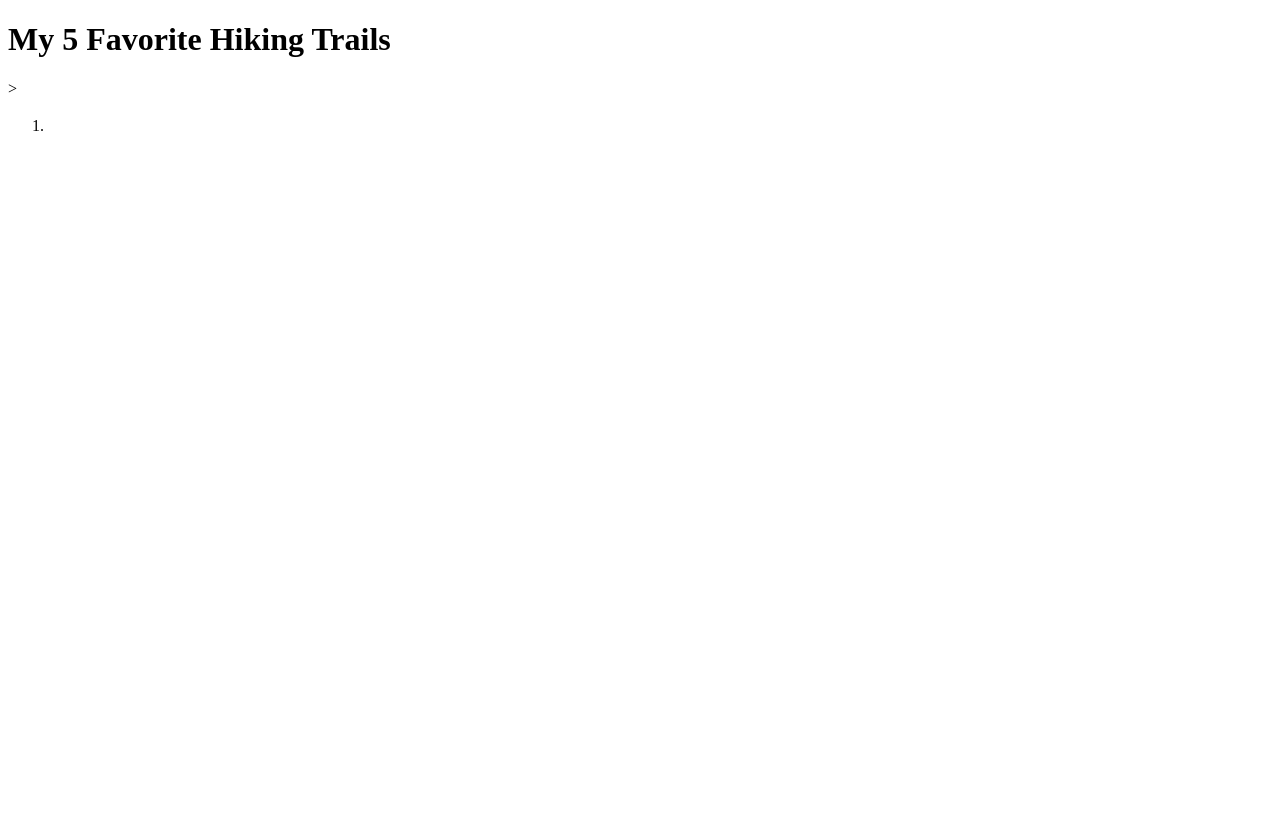
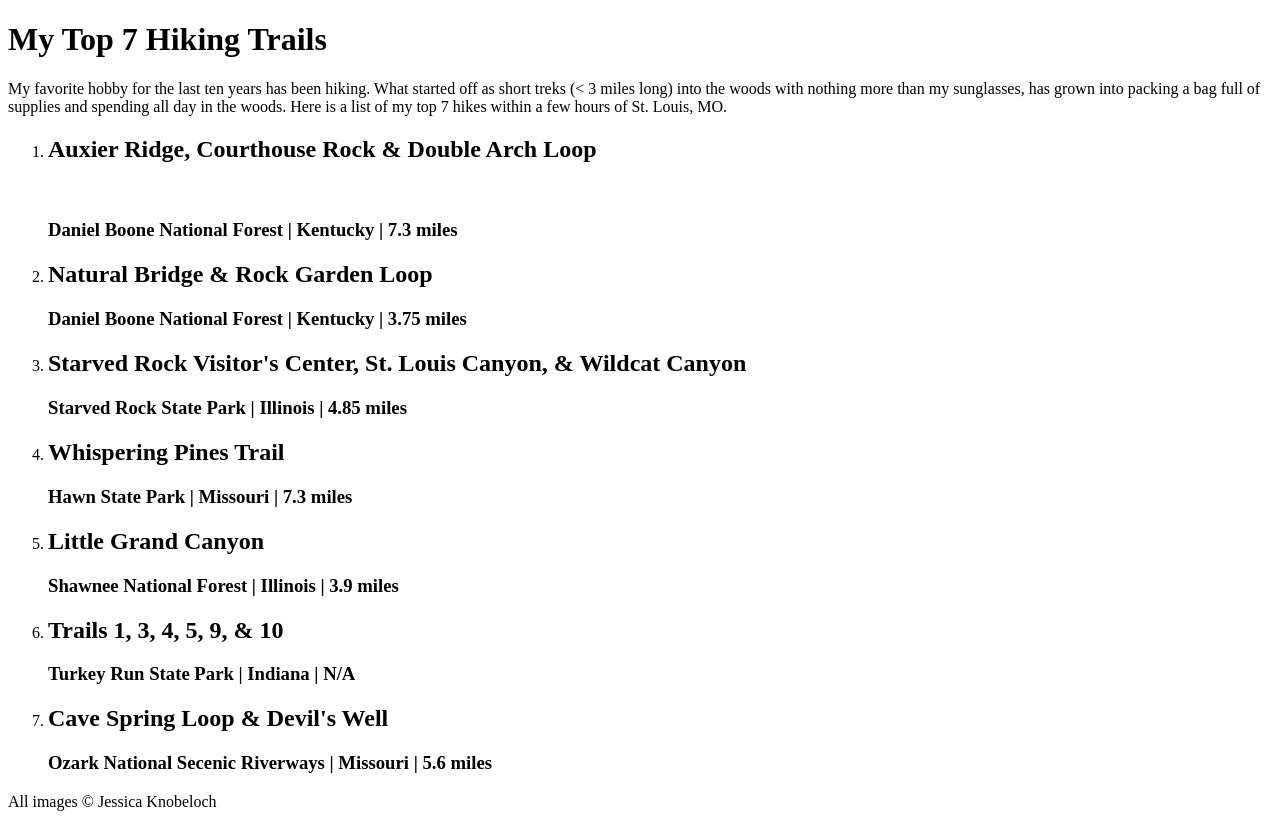
Before and after one commit to STL-WomenPlus-WebDev-March2023/js-assignment-4-html-me-something-jessicadove, a website: page index.html in a window 1280 px wide. Before the commit the page ends 800 px from the top, so only its background shows below. Drawn offline with Linux system fonts and the light colour scheme.

Commit message:
added subheadings to ordered list items

```diff
--- a/index.html
+++ b/index.html
@@ -1,23 +1,59 @@
 <!DOCTYPE html>
 <html>
    <head>
-      <title>My 5 Favorite Hiking Trails</title>
+      <title>My Top 7 Hiking Trails</title>
    </head>
    <body>
       <!-- Write your HTML in this file! -->
       <header>
-         <h1>My 5 Favorite Hiking Trails</h1>
+         <h1>My Top 7 Hiking Trails</h1>
       </header>
       <main>
-         ><article>
+         <article>
+            <section><p>My favorite hobby for the last ten years has been hiking. What started off as short treks (&lt; 3 miles long) into the woods with nothing more than my sunglasses, has grown into packing a bag full of supplies and spending all day in the woods. Here is a list of my top 7 hikes within a few hours of St. Louis, MO.</p></section>
             <ol>
-               <li><h3></h3></li>
+               <li>
+                  <h2>Auxier Ridge, Courthouse Rock &amp; Double Arch Loop</h2>
+                  <img src=""/>
+                  <h3>Daniel Boone National Forest | Kentucky | 7.3 miles</h3>
+                  <p></p>
+               </li>
+
+               <li>
+                  <h2>Natural Bridge &amp; Rock Garden Loop</h2>
+                  <h3>Daniel Boone National Forest | Kentucky | 3.75 miles</h3>
+               </li>
+
+               <li>
+                  <h2>Starved Rock Visitor's Center, St. Louis Canyon, &amp; Wildcat Canyon</h2>
+                  <h3>Starved Rock State Park | Illinois | 4.85 miles</h3>
+               </li>
+
+               <li>
+                  <h2>Whispering Pines Trail</h2>
+                  <h3>Hawn State Park | Missouri | 7.3 miles </h3>
+               </li>
+
+               <li>
+                  <h2>Little Grand Canyon</h2>
+                  <h3>Shawnee National Forest | Illinois | 3.9 miles</h3>
+               </li>
+
+               <li>
+                  <h2>Trails 1, 3, 4, 5, 9, &amp; 10</h2>
+                  <h3>Turkey Run State Park | Indiana | N/A</h3>
+               </li>
+
+               <li>
+                  <h2>Cave Spring Loop &amp; Devil's Well</h2>
+                  <h3>Ozark National Secenic Riverways | Missouri | 5.6 miles</h3>
+               </li>
             </ol>
 
          </article>
       </main>
       <footer>
-
+         <p>All images &copy; Jessica Knobeloch</p>
       </footer>
    </body>
 </html>
```
